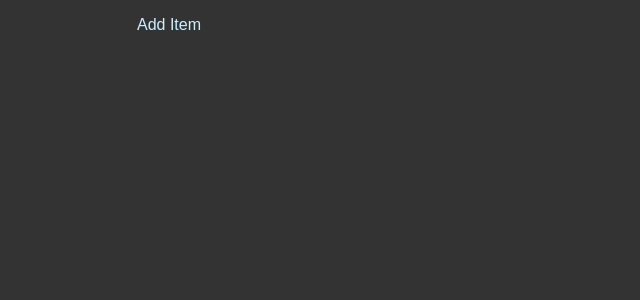
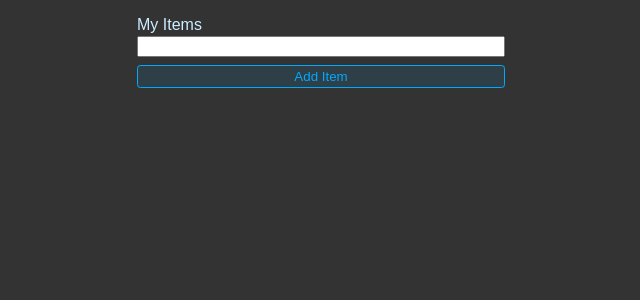
Before and after one commit to LRSORRENTI/WebDevSimplifiedReact, a React (Vite) app in the folder myReactApp/: page / in a window 1280 px wide. Shown: the top 300 px of the page, without its empty margins (319-959 px from the left). Built offline with nearby package versions, Linux system fonts and the light colour scheme.

Commit message:
added button element to jsx in main App.jsx file

```diff
--- a/myReactApp/src/App.jsx
+++ b/myReactApp/src/App.jsx
@@ -5,7 +5,9 @@
 export default function App(){
   return <form className="add-item-form">
     <div className="row-form">
-      <label>Add Item</label>
+      <label htmlFor="item">My Items</label>
+      <input type="text" id="item" />
     </div>
+    <button className="btn">Add Item</button>
   </form>
 }
```
